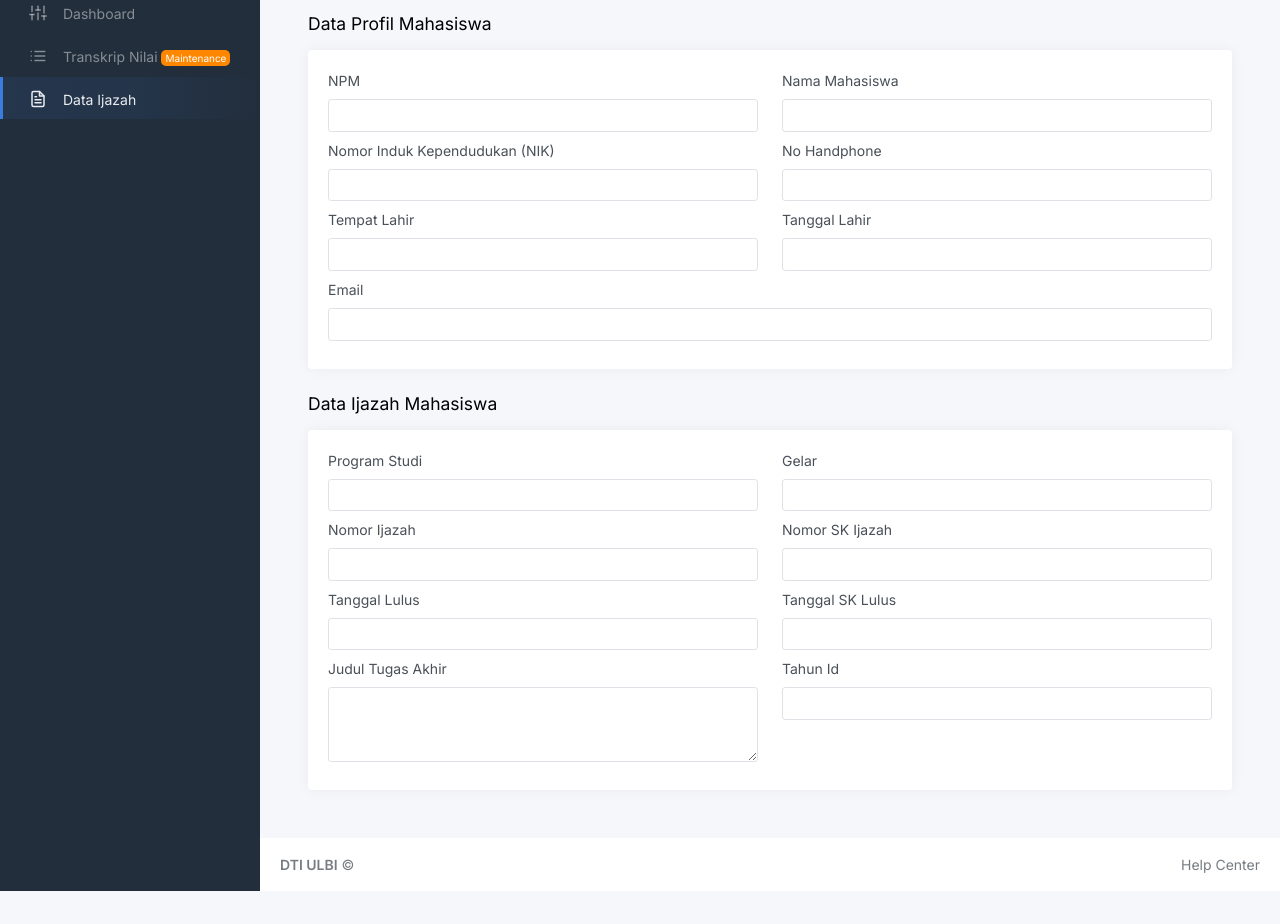
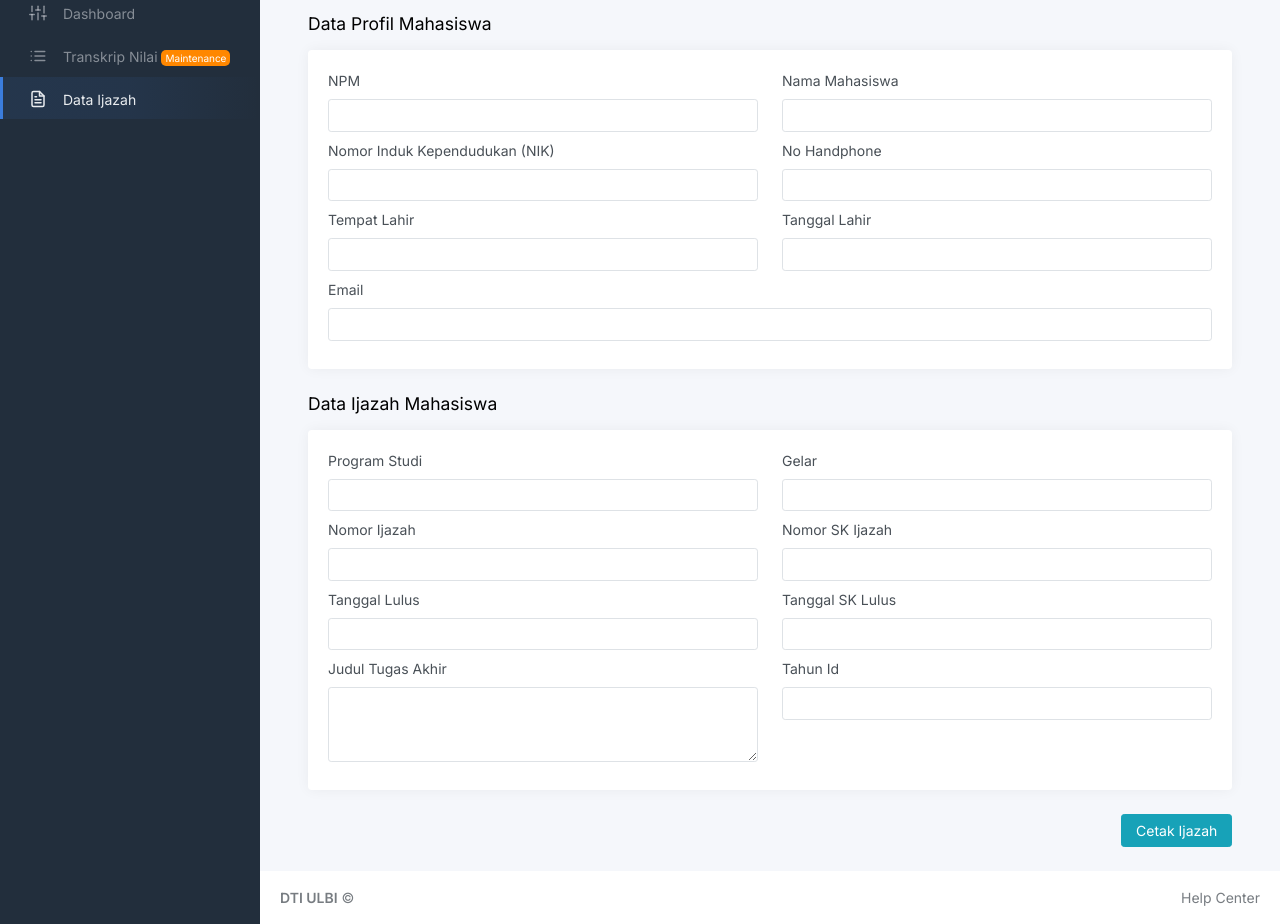
Before and after one commit to uiteung/lulu, a website: page detail-ijazah.html in a window 1280 px wide. Shown: the part 141-1065 px from the top of the page. Before the commit the page ends 1032 px from the top, so only its background shows below. Drawn offline with nearby package versions, Linux system fonts and the light colour scheme.

Commit message:
add(cetakijazah) : button cetak ijazah

```diff
--- a/detail-ijazah.html
+++ b/detail-ijazah.html
@@ -245,6 +245,11 @@
                       </div>
                     </div>
                 </div>
+
+                <!-- Button Submit -->
+                <div style="position: relative; text-align: right;">
+                    <button type="button" class="btn btn-info" id="submitCetakIjazah">Cetak Ijazah</button>
+                </div>
 			</main>
 			<!-- Main Content End -->
 
```
